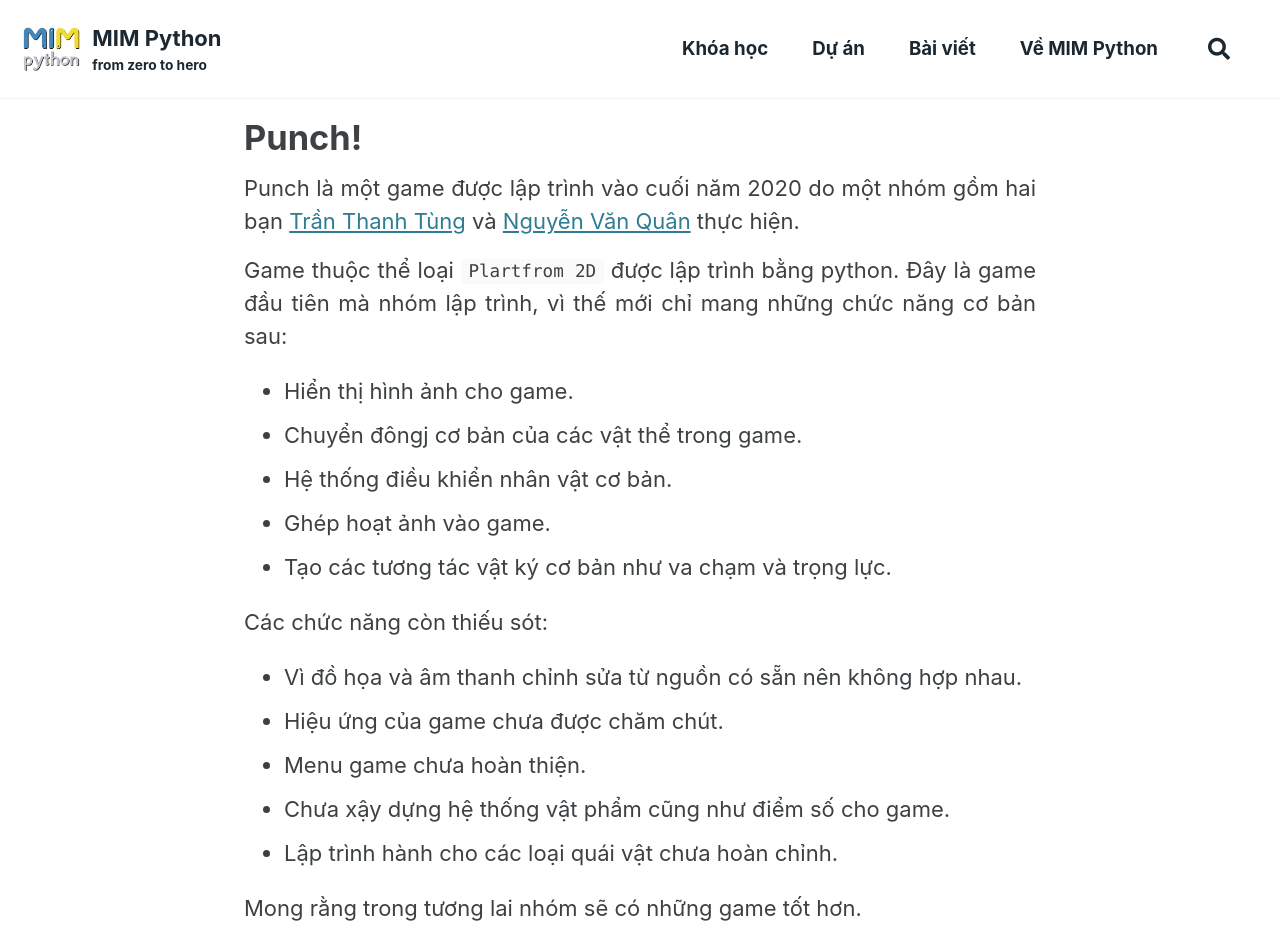
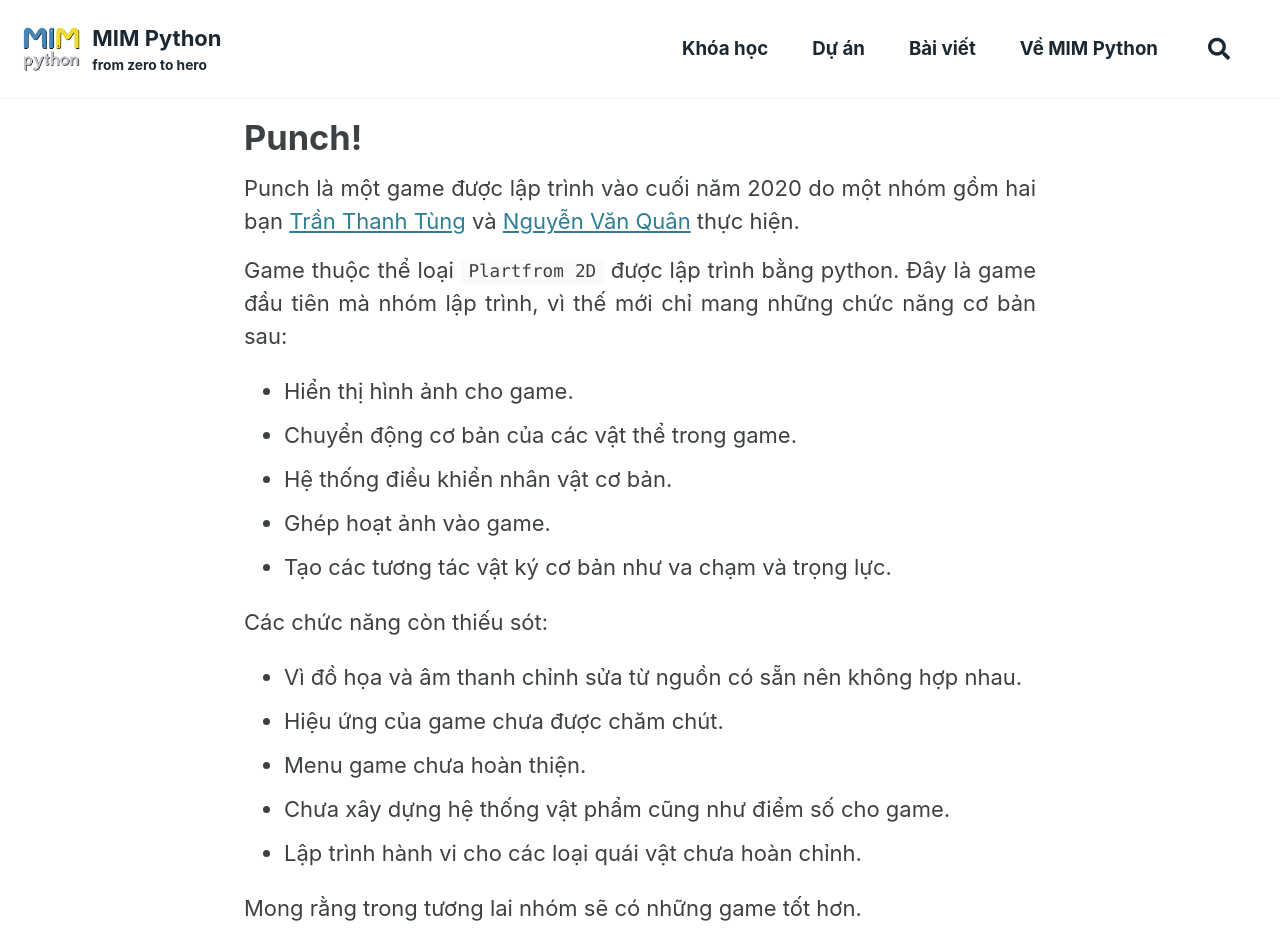
Before and after one commit to MIMPython/mimpython.github.io, a Jekyll site: the page built from _projects/project-01-punch.md, in a window 1280 px wide. Shown: the top 945 px of the page. Built offline with Jekyll 4.4.1, drawn with Linux system fonts in a browser that asks for light colours; cached includes are drawn as plain includes; some of the changed text lies outside the part shown.

Commit message:
Fix punch project post

```diff
--- a/_projects/project-01-punch.md
+++ b/_projects/project-01-punch.md
@@ -10,7 +10,7 @@ Punch là một game được lập trình vào cuối năm 2020 do một nhóm
 Game thuộc thể loại `Plartfrom 2D` được lập trình bằng python. Đây là game đầu tiên mà nhóm lập trình, vì thế mới chỉ mang những chức năng cơ bản sau:
 
 - Hiển thị hình ảnh cho game.
-- Chuyển đôngj cơ bản của các vật thể trong game.
+- Chuyển động cơ bản của các vật thể trong game.
 - Hệ thống điều khiển nhân vật cơ bản.
 - Ghép hoạt ảnh vào game.
 - Tạo các tương tác vật ký cơ bản như va chạm và trọng lực.
@@ -20,8 +20,8 @@ Các chức năng còn thiếu sót:
 - Vì đồ họa và âm thanh chỉnh sửa từ nguồn có sẵn nên không hợp nhau.
 - Hiệu ứng của game chưa được chăm chút.
 - Menu game chưa hoàn thiện.
-- Chưa xậy dựng hệ thống vật phẩm cũng như điểm số cho game.
-- Lập trình hành cho các loại quái vật chưa hoàn chỉnh.
+- Chưa xây dựng hệ thống vật phẩm cũng như điểm số cho game.
+- Lập trình hành vi cho các loại quái vật chưa hoàn chỉnh.
 
 Mong rằng trong tương lai nhóm sẽ có những game tốt hơn.
 
```
Also changed, not shown: other parts of _projects/project-01-punch.md (+1 -1 lines).
